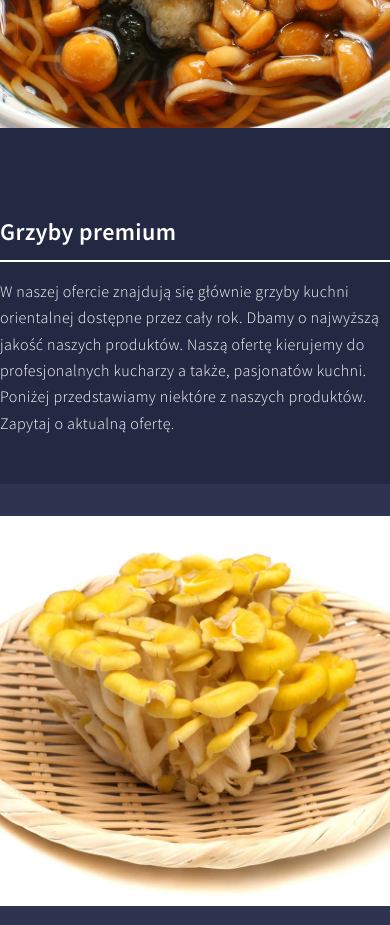
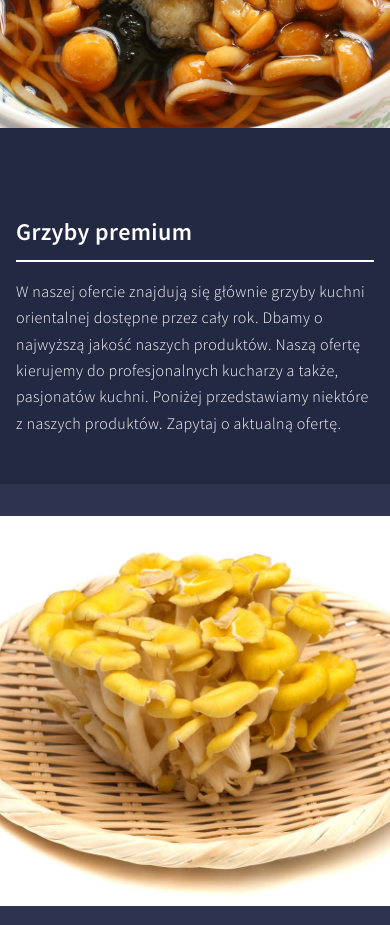
Before and after one commit to lebrande/gatsby-chef-mushrooms, a Gatsby site: page / in a window 390 px wide. Shown: the part 3520-4445 px from the top of the page. Built offline with nearby package versions, Linux system fonts and the light colour scheme; Gatsby itself is replaced by a stand-in of ours.

Commit message:
Responsive content component.

```diff
--- a/src/components/Content/content.scss
+++ b/src/components/Content/content.scss
@@ -1,7 +1,17 @@
 .content {
   &__container {
     @include container();
+    @include row();
     padding: 4em 0 2em 0;
+  }
+
+  &__wrapper {
+    max-width: 500px;
+    margin: 0 auto;
+
+    @include breakpoint($breakpoint-container) {
+      max-width: none;
+    }
   }
 
   &__title {
--- a/src/components/Content/index.js
+++ b/src/components/Content/index.js
@@ -3,6 +3,7 @@ import React from 'react';
 const Content = () => (
   <section id="content" className="content">
     <div className="content__container">
+      <div className="content__wrapper">
         <h2 className="content__title">Grzyby premium</h2>
         <p className="content__text">
           W naszej ofercie znajdują się głównie grzyby kuchni orientalnej
@@ -11,7 +12,7 @@ const Content = () => (
           kuchni. Poniżej przedstawiamy niektóre z naszych produktów. Zapytaj o
           aktualną ofertę.
         </p>
-      <p />
+      </div>
     </div>
   </section>
 );
```
Lines whose indentation alone changed are shown as unchanged.
